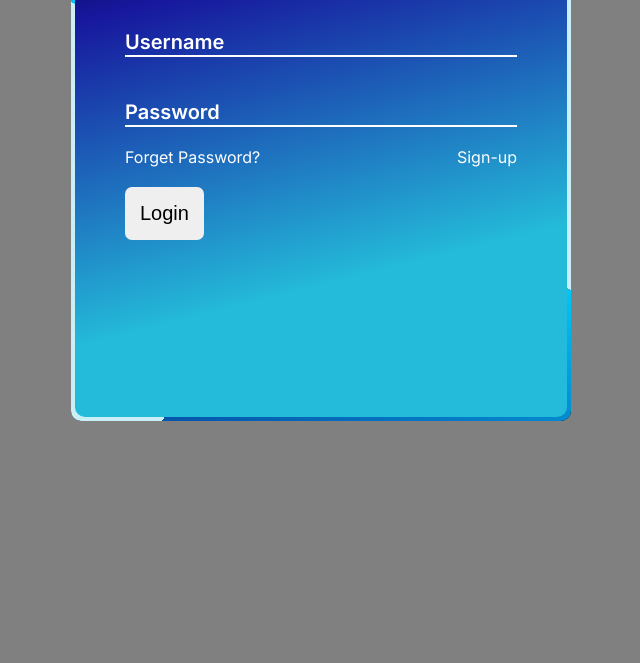
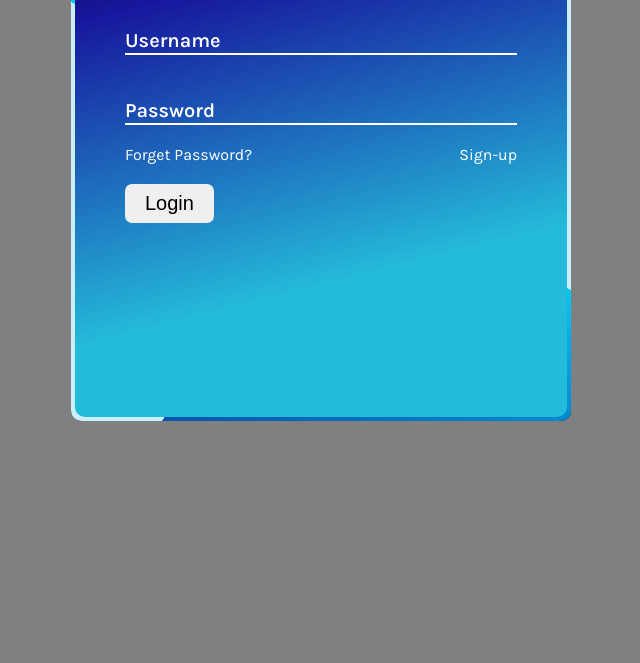
Before and after one commit to PLD908/Animated-form-using-HTML-CSS, a plain HTML site: page Index.html in a window 1280 px wide. Shown: the part 137-800 px from the top of the page, without its empty margins (319-959 px from the left). Drawn offline with Linux system fonts and the light colour scheme.

Commit message:
made modification to the button and font

```diff
--- a/style.css
+++ b/style.css
@@ -1,11 +1,12 @@
 @import url('https://fonts.googleapis.com/css2?family=Inter:wght@200;300;400;500;600;700;800;900&display=swap');
+@import url('https://fonts.googleapis.com/css2?family=Karla:wght@300;400;500;600&display=swap');
  *{
     box-sizing: border-box;
 }
 body{
     background-color: gray;
     color: white;
-    font-family: 'Inter', sans-serif;
+    font-family: 'Karla', sans-serif;
 }
 .custom-form{
     position: relative;
@@ -145,7 +146,7 @@ label {
 }
 button{
     margin: 20px 0;
-    padding: 15px;
+    padding: 8px 20px;
     border: none;
     border-radius: 7px;
     font-size: 20px;
```
